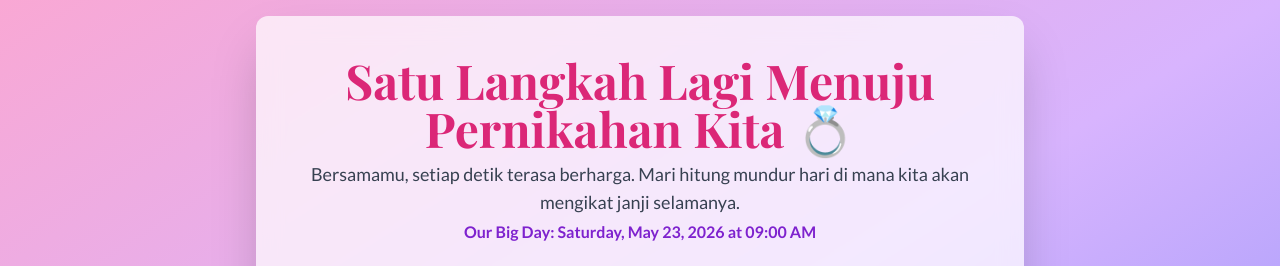
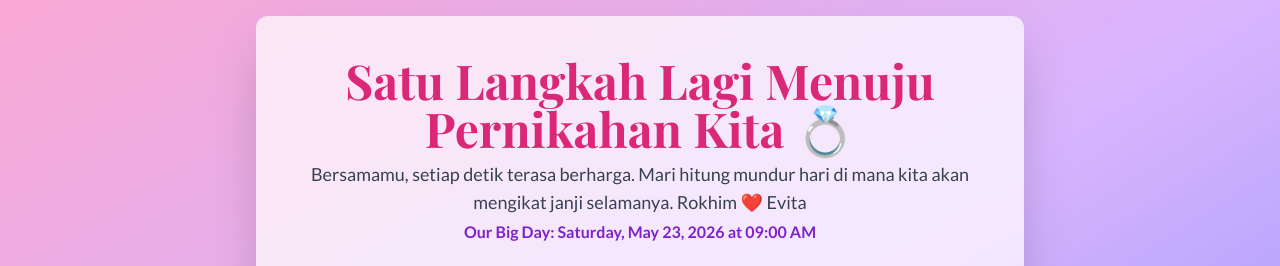
Before and after one commit to abdulR1806/web-wedding-countdown, a plain HTML site: page index.html in a window 1280 px wide. Shown: the top 266 px of the page. Drawn offline with nearby package versions, Linux system fonts and the light colour scheme.

Commit message:
Edit Text in mb8

```diff
--- a/index.html
+++ b/index.html
@@ -36,7 +36,7 @@
 
         <header class="mb-8">
             <h1 class="title-font text-4xl sm:text-5xl font-bold text-pink-600">Satu Langkah Lagi Menuju Pernikahan Kita 💍</h1>
-            <p class="text-lg text-gray-700 mt-2">Bersamamu, setiap detik terasa berharga. Mari hitung mundur hari di mana kita akan mengikat janji selamanya.</p>
+            <p class="text-lg text-gray-700 mt-2">Bersamamu, setiap detik terasa berharga. Mari hitung mundur hari di mana kita akan mengikat janji selamanya. Rokhim ❤️ Evita</p>
             <p id="weddingDateDisplay" class="text-md text-purple-700 font-semibold mt-1"></p>
         </header>
 
```
